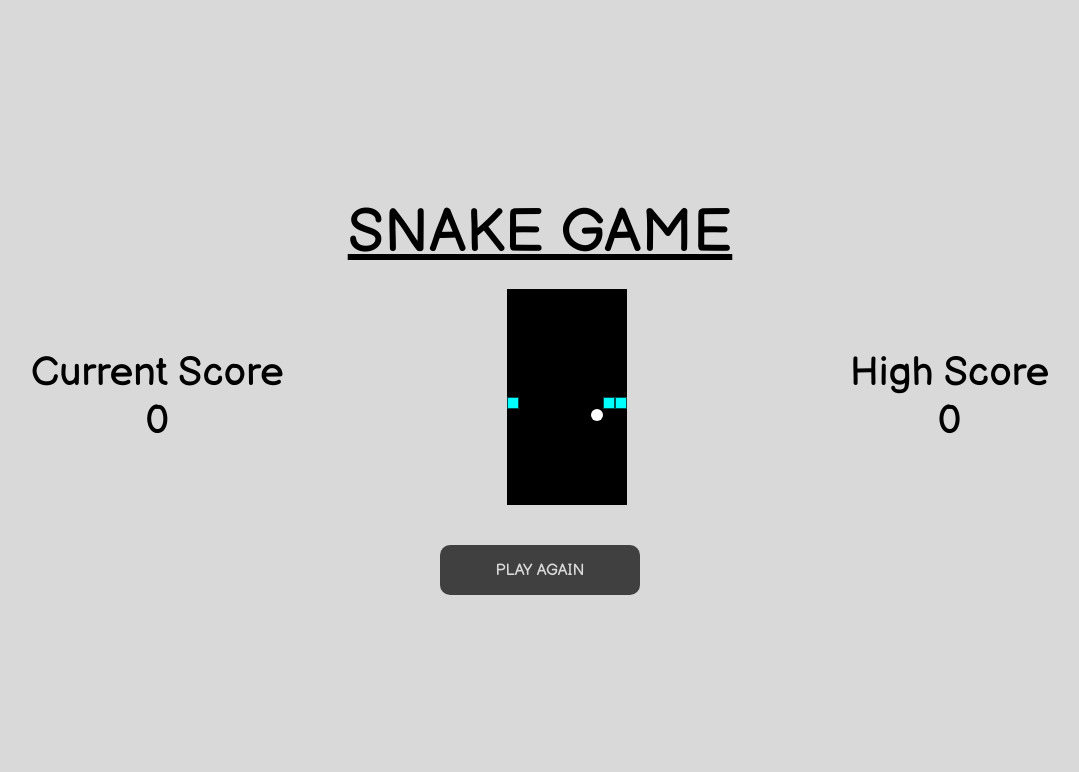
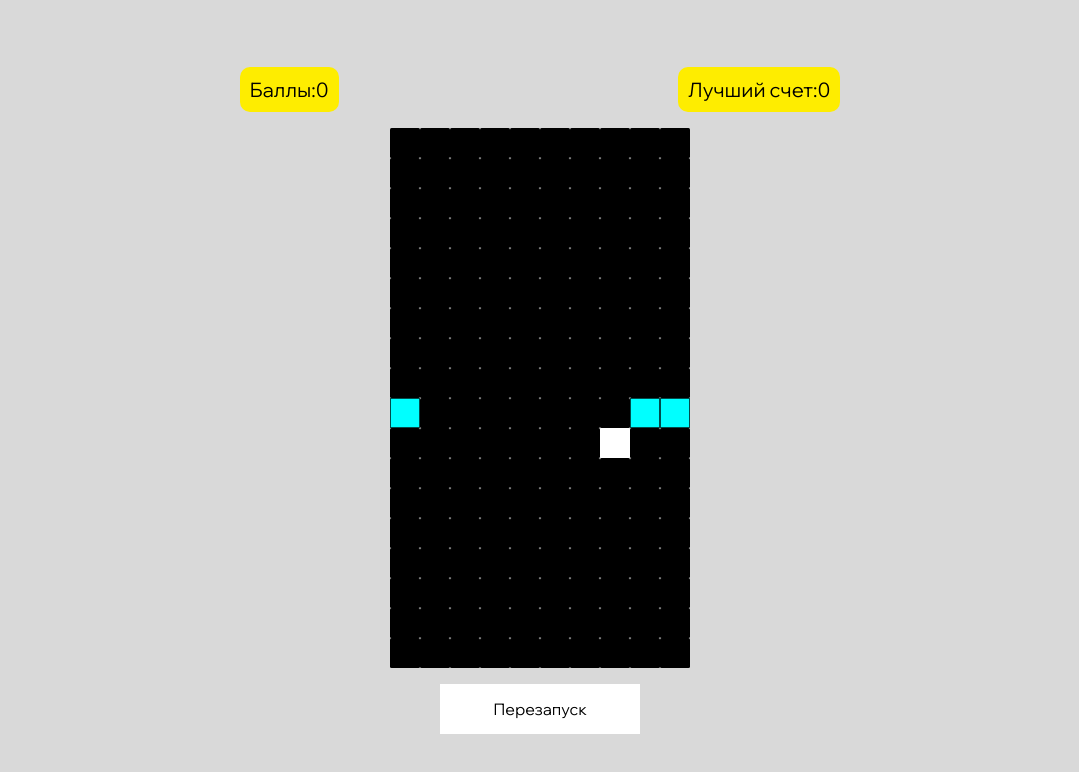
Before and after one commit to Ddonec/snake-demo-2, a website: page snake.html in a window 1280 px wide. Shown: the whole page, without its empty margins (100-1179 px from the left). Drawn offline with Linux system fonts and the light colour scheme.

Commit message:
feat: font install and redesign home page

```diff
--- /dev/null
+++ b/package.json
@@ -0,0 +1,5 @@
+{
+  "dependencies": {
+    "@fontsource/wix-madefor-display": "^5.1.0"
+  }
+}
--- a/snake.css
+++ b/snake.css
@@ -1,91 +1,85 @@
-@import url('https://fonts.googleapis.com/css2?family=Balsamiq+Sans&display=swap');
+@import url("https://fonts.googleapis.com/css2?family=Balsamiq+Sans&display=swap");
+@import url("https://fonts.googleapis.com/css2?family=Wix+Madefor+Display:wght@400;700&display=swap");
 
-:root
-{
-    --cellHeight: 12px;
-    --cellWidth: 12px;
+* {
+  margin: 0;
+  padding: 0;
+}
+:root {
+  --cellHeight: 30px;
+  --cellWidth: 30px;
   --rows: 18;
   --columns: 10;
 }
-body
-{
+body {
   background-color: rgba(0, 0, 0, 0.15);
-    height: 97vh;
+  height: 100dvh;
+  display: flex;
+  flex-direction: column;
+  gap: 2vh;
+  justify-content: center;
+  align-content: center;
+  overflow: hidden;
+  font-family: "Wix Madefor Display", sans-serif;
+
+}
+
+.container {
   display: grid;
   justify-content: center;
-    align-content: center;
-    font-family: Balsamiq Sans;
+  grid-template-columns: repeat(var(--columns), var(--cellWidth));
+  grid-template-rows: repeat(var(--rows), var(--cellHeight));
 }
-
-.container
-{
-    display: grid;
-    grid-template-columns: repeat(var(--columns),var(--cellWidth));
-    grid-template-rows: repeat(var(--rows),var(--cellHeight));
+.cell {
+  border-radius: 5%;
   background-color: black;
+  /* border: 0.01px gray solid; */
 }
-.cell
-{
-    border-radius: 0%;
-    background-color: black;
-}
-.snake
-{
+.snake {
   border: 0.5px solid rgba(0, 0, 0, 0.7);
   border-radius: 0%;
   background-color: aqua;
 }
-.food
-{
-    border-radius: 50%;
-    background-color:white;
+.food {
+  border-radius: 5%;
+  background-color: white;
 }
-.footer
-{
+.footer {
   display: flex;
   justify-content: center;
 }
-.play-again
-{
-    margin-top: 40px;
+.play-again {
   display: flex;
   justify-content: center;
   align-items: center;
-    color: rgba(255, 255, 255, 0.8);
-    font-family: Balsamiq Sans;
-    border-radius: 10px;
+  color: black;
   width: 200px;
   height: 50px;
-    background-color: rgba(0, 0, 0, 0.7);
-
+  background-color: white;
 }
-.play-again:hover
-{
-
+.play-again:hover {
   cursor: pointer;
   background-color: rgba(0, 0, 0, 0.65);
 }
-.game-over
-{
+.game-over {
   display: none;
-    font-family: Balsamiq Sans;
-    font-size: 50px;
+  text-align: center;
 }
-.score
-{
-    width: 97vw;
+.score {
+  width: 100vw;
   display: flex;
   align-items: center;
-    justify-content: space-around;
+  justify-content: space-evenly;
 }
-.score-div
-{
-    text-align: center;
-    font-size: 40px;
+.score-div {
+  display: flex;
+  align-items: center;
+  padding: 10px;
+  border-radius: 10px;
+  background-color: #feed00;
+
+  font-size: 20px;
 }
-.header
-{
-    text-align: center;
-    font-size: 60px;
+.header {
   margin-bottom: 20px;
 }
--- a/snake.html
+++ b/snake.html
@@ -1,37 +1,31 @@
 <!DOCTYPE html>
 <html lang="en">
   <head>
-    <meta charset="UTF-8">
-    <meta http-equiv="X-UA-Compatible" content="IE=edge">
-    <meta name="viewport" content="width=device-width, initial-scale=1.0">
+    <meta charset="UTF-8" />
+    <meta http-equiv="X-UA-Compatible" content="IE=edge" />
+    <meta name="viewport" content="width=device-width, initial-scale=1.0" />
     <title>Snake Game</title>
-    <link rel="stylesheet" href="./snake.css">
-    <link rel="icon" href="./snake.png">
+    <link rel="stylesheet" href="./snake.css" />
+    <link rel="icon" href="./snake.png" />
   </head>
   <body>
-    <div class="header">
-        <u>SNAKE GAME</u>
-    </div>
     <div class="score">
       <div class="score-div">
-            <div>Current Score</div>
+        <div>Баллы:</div>
         <div class="current-score"></div>
       </div>
-        <div class="container">
-        </div>
-        <div class="game-over">
-            Game Over
-        </div>
+
       <div class="score-div">
-            <div>High Score</div>
+        <div>Лучший счет:</div>
         <div class="high-score"></div>
       </div>
-
     </div>
+    <div class="game-over">Game Over</div>
+    <div class="container"></div>
 
     <div class="footer">
       <div class="play-again" onclick="window.location.reload();">
-            PLAY AGAIN
+        Перезапуск
       </div>
     </div>
   </body>
```
Also changed, not shown: 1 other file. Lines whose indentation alone changed are shown as unchanged.
